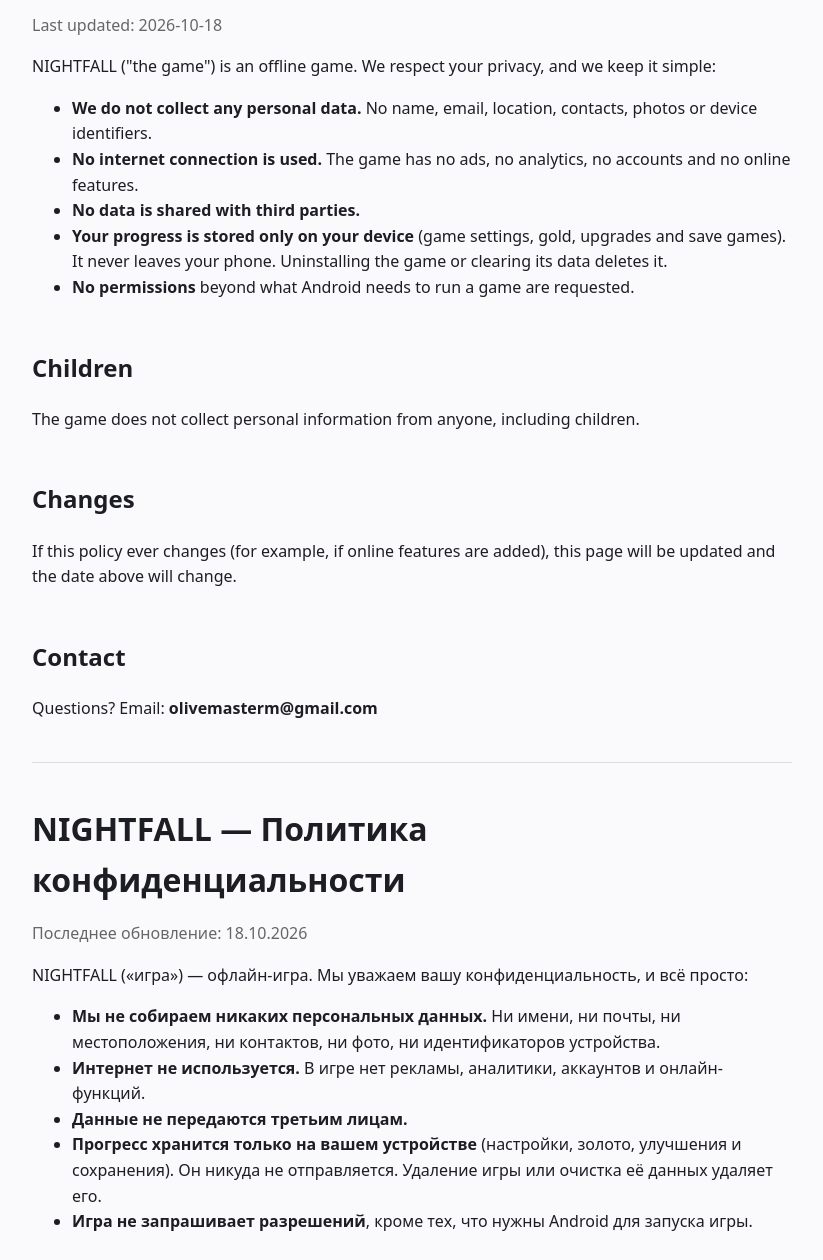
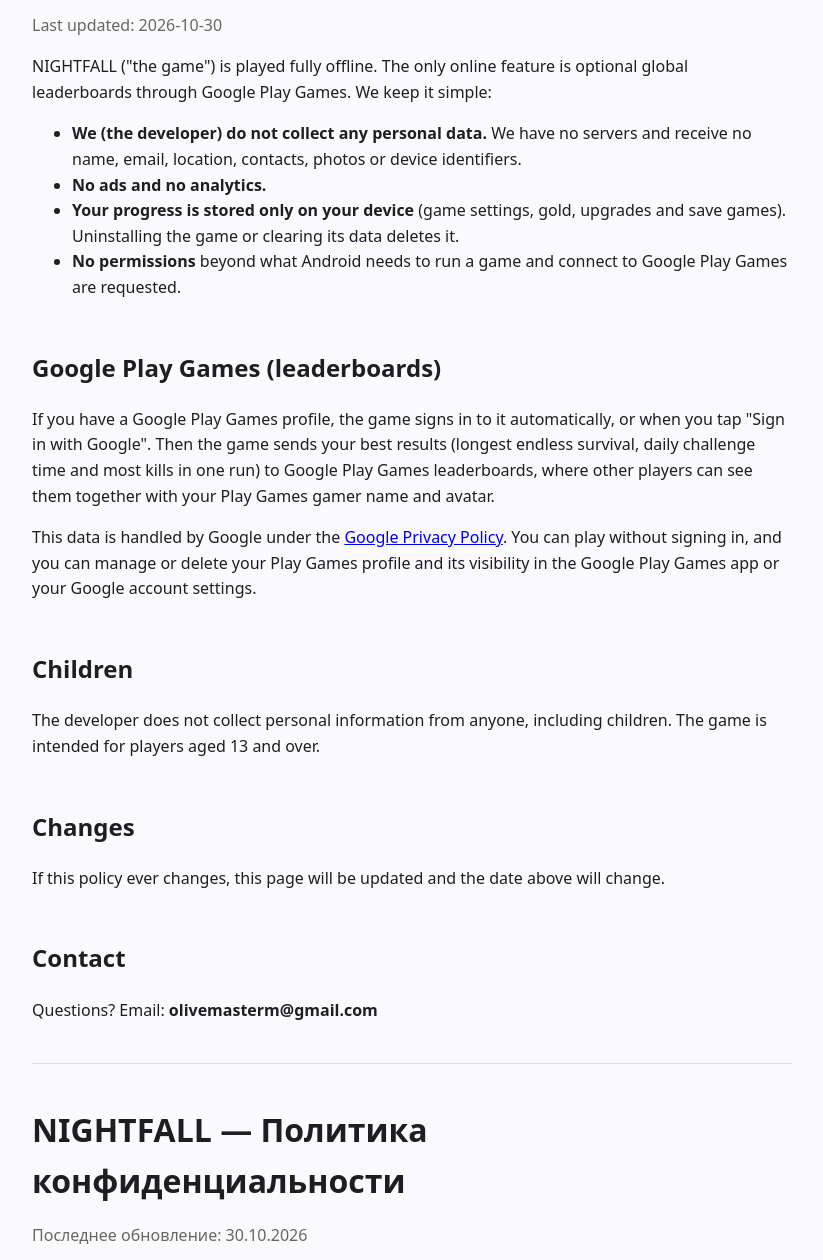
Before and after one commit to LyllKytten/nightfall-privacy, a plain HTML site: page index.html in a window 1280 px wide. Shown: the part 100-1360 px from the top of the page, without its empty margins (228-1051 px from the left). Drawn offline with Linux system fonts and the light colour scheme.

Commit message:
Privacy policy: Google Play Games leaderboards

```diff
--- a/index.html
+++ b/index.html
@@ -13,22 +13,25 @@
 </head>
 <body>
 <h1>NIGHTFALL — Privacy Policy</h1>
-<p class="muted">Last updated: 2026-10-18</p>
+<p class="muted">Last updated: 2026-10-30</p>
 
-<p>NIGHTFALL ("the game") is an offline game. We respect your privacy, and we keep it simple:</p>
+<p>NIGHTFALL ("the game") is played fully offline. The only online feature is optional global leaderboards through Google Play Games. We keep it simple:</p>
 <ul>
-  <li><b>We do not collect any personal data.</b> No name, email, location, contacts, photos or device identifiers.</li>
-  <li><b>No internet connection is used.</b> The game has no ads, no analytics, no accounts and no online features.</li>
-  <li><b>No data is shared with third parties.</b></li>
-  <li><b>Your progress is stored only on your device</b> (game settings, gold, upgrades and save games). It never leaves your phone. Uninstalling the game or clearing its data deletes it.</li>
-  <li><b>No permissions</b> beyond what Android needs to run a game are requested.</li>
+  <li><b>We (the developer) do not collect any personal data.</b> We have no servers and receive no name, email, location, contacts, photos or device identifiers.</li>
+  <li><b>No ads and no analytics.</b></li>
+  <li><b>Your progress is stored only on your device</b> (game settings, gold, upgrades and save games). Uninstalling the game or clearing its data deletes it.</li>
+  <li><b>No permissions</b> beyond what Android needs to run a game and connect to Google Play Games are requested.</li>
 </ul>
 
+<h2>Google Play Games (leaderboards)</h2>
+<p>If you have a Google Play Games profile, the game signs in to it automatically, or when you tap "Sign in with Google". Then the game sends your best results (longest endless survival, daily challenge time and most kills in one run) to Google Play Games leaderboards, where other players can see them together with your Play Games gamer name and avatar.</p>
+<p>This data is handled by Google under the <a href="https://policies.google.com/privacy">Google Privacy Policy</a>. You can play without signing in, and you can manage or delete your Play Games profile and its visibility in the Google Play Games app or your Google account settings.</p>
+
 <h2>Children</h2>
-<p>The game does not collect personal information from anyone, including children.</p>
+<p>The developer does not collect personal information from anyone, including children. The game is intended for players aged 13 and over.</p>
 
 <h2>Changes</h2>
-<p>If this policy ever changes (for example, if online features are added), this page will be updated and the date above will change.</p>
+<p>If this policy ever changes, this page will be updated and the date above will change.</p>
 
 <h2>Contact</h2>
 <p>Questions? Email: <b>olivemasterm@gmail.com</b></p>
@@ -36,22 +39,25 @@
 <hr>
 
 <h1>NIGHTFALL — Политика конфиденциальности</h1>
-<p class="muted">Последнее обновление: 18.10.2026</p>
+<p class="muted">Последнее обновление: 30.10.2026</p>
 
-<p>NIGHTFALL («игра») — офлайн-игра. Мы уважаем вашу конфиденциальность, и всё просто:</p>
+<p>В NIGHTFALL («игра») играют полностью офлайн. Единственная онлайн-функция — необязательные мировые рекорды через Google Play Игры. Всё просто:</p>
 <ul>
-  <li><b>Мы не собираем никаких персональных данных.</b> Ни имени, ни почты, ни местоположения, ни контактов, ни фото, ни идентификаторов устройства.</li>
-  <li><b>Интернет не используется.</b> В игре нет рекламы, аналитики, аккаунтов и онлайн-функций.</li>
-  <li><b>Данные не передаются третьим лицам.</b></li>
-  <li><b>Прогресс хранится только на вашем устройстве</b> (настройки, золото, улучшения и сохранения). Он никуда не отправляется. Удаление игры или очистка её данных удаляет его.</li>
-  <li><b>Игра не запрашивает разрешений</b>, кроме тех, что нужны Android для запуска игры.</li>
+  <li><b>Мы (разработчик) не собираем персональные данные.</b> У нас нет серверов, мы не получаем ни имени, ни почты, ни местоположения, ни контактов, ни фото, ни идентификаторов устройства.</li>
+  <li><b>Нет рекламы и аналитики.</b></li>
+  <li><b>Прогресс хранится только на вашем устройстве</b> (настройки, золото, улучшения и сохранения). Удаление игры или очистка её данных удаляет его.</li>
+  <li><b>Игра не запрашивает разрешений</b>, кроме тех, что нужны Android для запуска игры и подключения к Google Play Играм.</li>
 </ul>
 
+<h2>Google Play Игры (рекорды)</h2>
+<p>Если у вас есть профиль Google Play Игр, игра входит в него автоматически или когда вы нажимаете «Войти через Google». Тогда игра отправляет ваши лучшие результаты (самое долгое выживание в бесконечном режиме, время в ежедневном испытании и больше всего убийств за забег) в таблицы рекордов Google Play Игр, где их видят другие игроки вместе с вашим игровым именем и аватаром.</p>
+<p>Эти данные обрабатывает Google согласно <a href="https://policies.google.com/privacy">Политике конфиденциальности Google</a>. Играть можно и без входа, а управлять профилем Play Игр, его видимостью или удалить его можно в приложении Google Play Игры или в настройках аккаунта Google.</p>
+
 <h2>Дети</h2>
-<p>Игра не собирает персональные данные ни у кого, в том числе у детей.</p>
+<p>Разработчик не собирает персональные данные ни у кого, в том числе у детей. Игра предназначена для игроков от 13 лет.</p>
 
 <h2>Изменения</h2>
-<p>Если политика изменится (например, появятся онлайн-функции), эта страница будет обновлена, а дата выше изменится.</p>
+<p>Если политика изменится, эта страница будет обновлена, а дата выше изменится.</p>
 
 <h2>Контакты</h2>
 <p>Вопросы? Почта: <b>olivemasterm@gmail.com</b></p>
```
